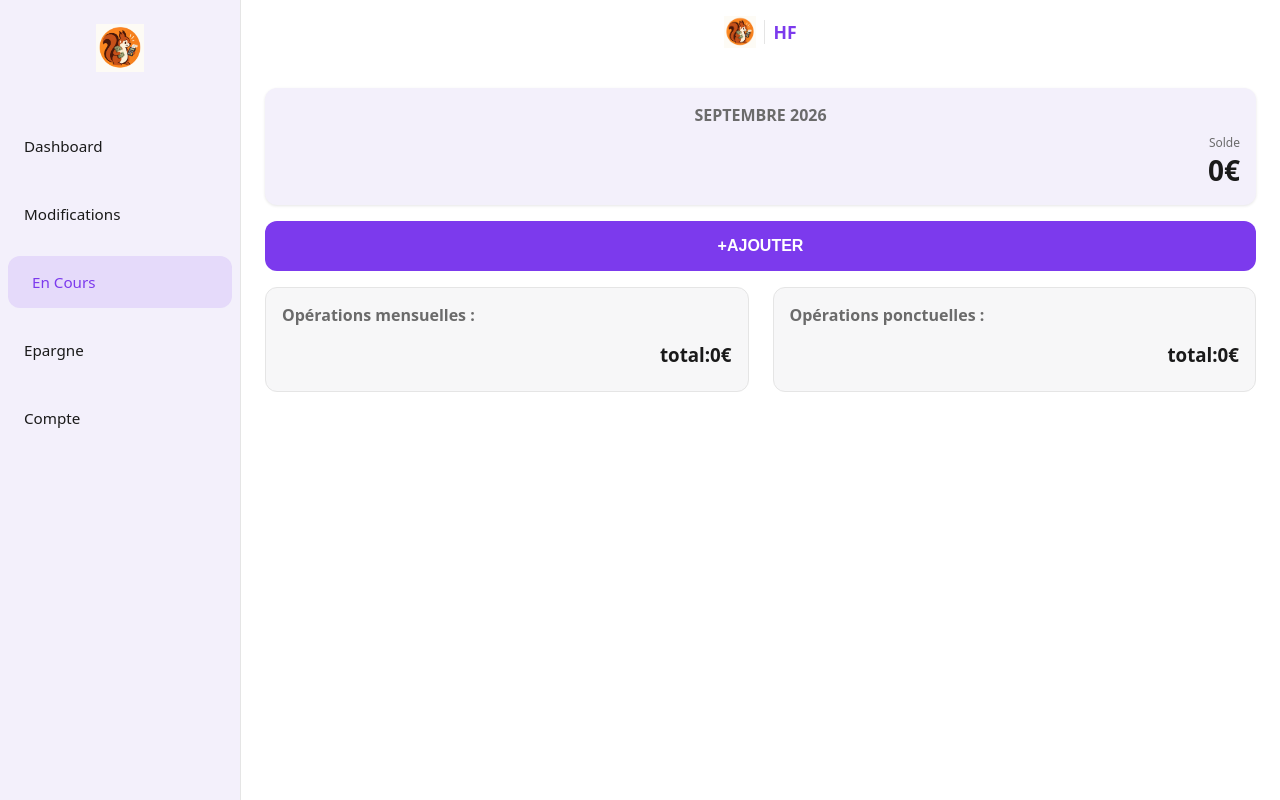
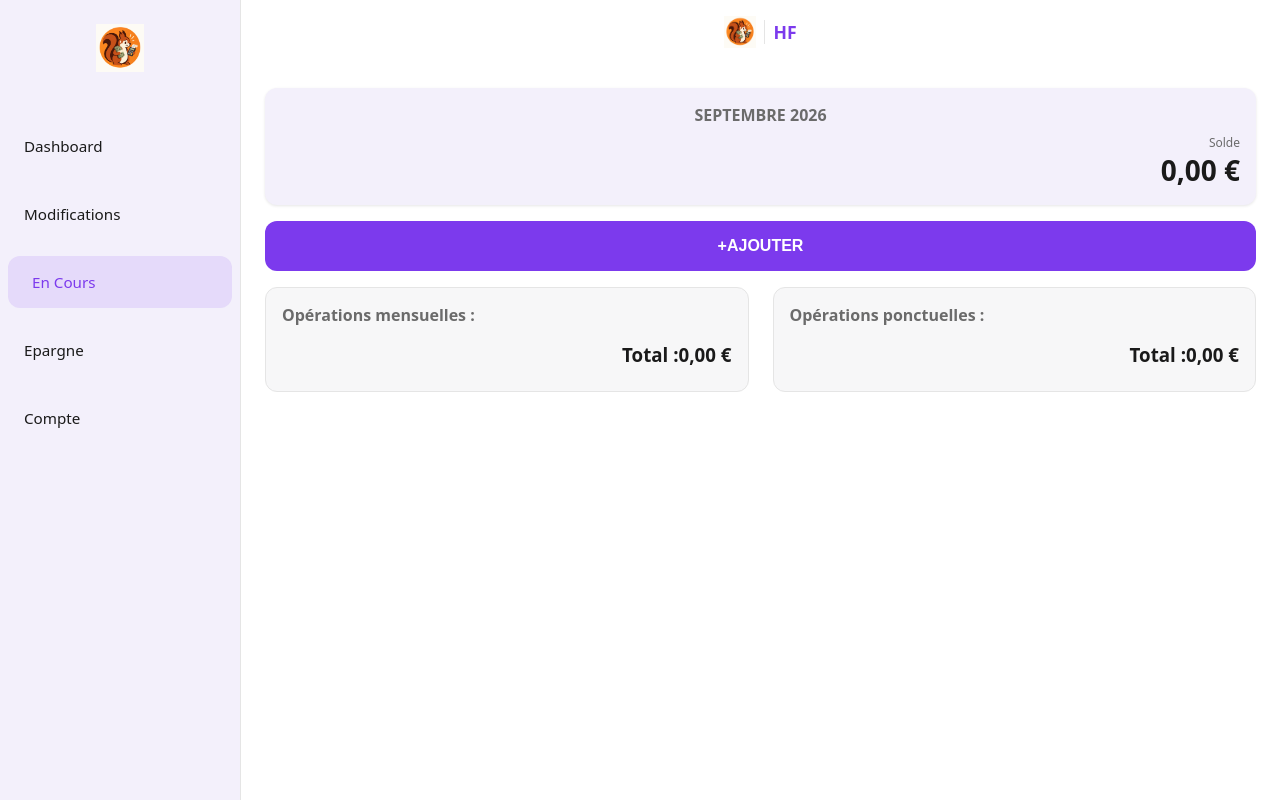
Before and after one commit to donhug/budget-app, a React (Vite) app in the folder Compte/: page / in a window 1280 px wide. Built offline with nearby package versions, Linux system fonts and the light colour scheme.

Commit message:
fix: formatage de tous les montants en euros

```diff
--- a/Compte/src/components/MonthSummary/MonthSummary.jsx
+++ b/Compte/src/components/MonthSummary/MonthSummary.jsx
@@ -1,4 +1,5 @@
 import { formatMonth } from "../../utils/dates";
+import { formatBalance } from "../../utils/format";
 import styles from "./MonthSummary.module.css";
 function MonthSummary({
   currentMonth,
@@ -16,13 +17,13 @@ function MonthSummary({
         {isFirstMonth === false && (
           <p className={styles.carryOver}>
             Reste de {previousMonthLabel} :{" "}
-            {carryOver === null ? "-" : `${carryOver}€`}
+            {carryOver === null ? "-" : formatBalance(carryOver)}
           </p>
         )}
         <p className={styles.balance}>
           <span className={styles.balanceLabel}>Solde</span>
           <span className={styles.balanceValue}>
-            {balance === null ? "-" : `${balance}€`}
+            {balance === null ? "-" : formatBalance(balance)}
           </span>
         </p>
       </div>
--- a/Compte/src/components/OperationList/OperationList.jsx
+++ b/Compte/src/components/OperationList/OperationList.jsx
@@ -1,5 +1,5 @@
 import style from "./OperationList.module.css";
-
+import { formatBalance } from "../../utils/format";
 function OperationList({ title, operations, total, onDelete }) {
   return (
     <div className={style.list}>
@@ -19,7 +19,7 @@ function OperationList({ title, operations, total, onDelete }) {
               }`}
             >
               {op.type === "income" ? "+" : ""}
-              {op.value}€{" "}
+              {formatBalance(op.value)}
             </p>
           </div>
 
@@ -29,11 +29,11 @@ function OperationList({ title, operations, total, onDelete }) {
             className={style.deleteBtn}
           >
             {" "}
-            supprimer l'operation
+            supprimer l'opération
           </button>
         </div>
       ))}
-      <h3 className={style.total}>total:{total}€</h3>
+      <h3 className={style.total}>Total :{formatBalance(total)}</h3>
     </div>
   );
 }
--- a/Compte/src/components/RuleList/RuleList.jsx
+++ b/Compte/src/components/RuleList/RuleList.jsx
@@ -1,6 +1,6 @@
 import style from "./RuleList.module.css";
 import { formatMonth } from "../../utils/dates";
-
+import { formatBalance } from "../../utils/format";
 function RuleList({ title, rules, onEdit, onDelete }) {
   return (
     <div className={style.list}>
@@ -20,7 +20,7 @@ function RuleList({ title, rules, onEdit, onDelete }) {
                 className={`${style.amount} ${rule.type === "expense" ? style.expense : style.income}`}
               >
                 {rule.type === "income" ? "+" : ""}
-                {rule.value}€{" "}
+                {formatBalance(rule.value)}
               </p>
             </div>
             <div className={style.datesRow}>
--- /dev/null
+++ b/Compte/src/utils/format.js
@@ -0,0 +1,7 @@
+export function formatBalance(amount) {
+  const formatAmount = new Intl.NumberFormat("fr-FR", {
+    style: "currency",
+    currency: "EUR",
+  }).format(amount);
+  return formatAmount;
+}
```
